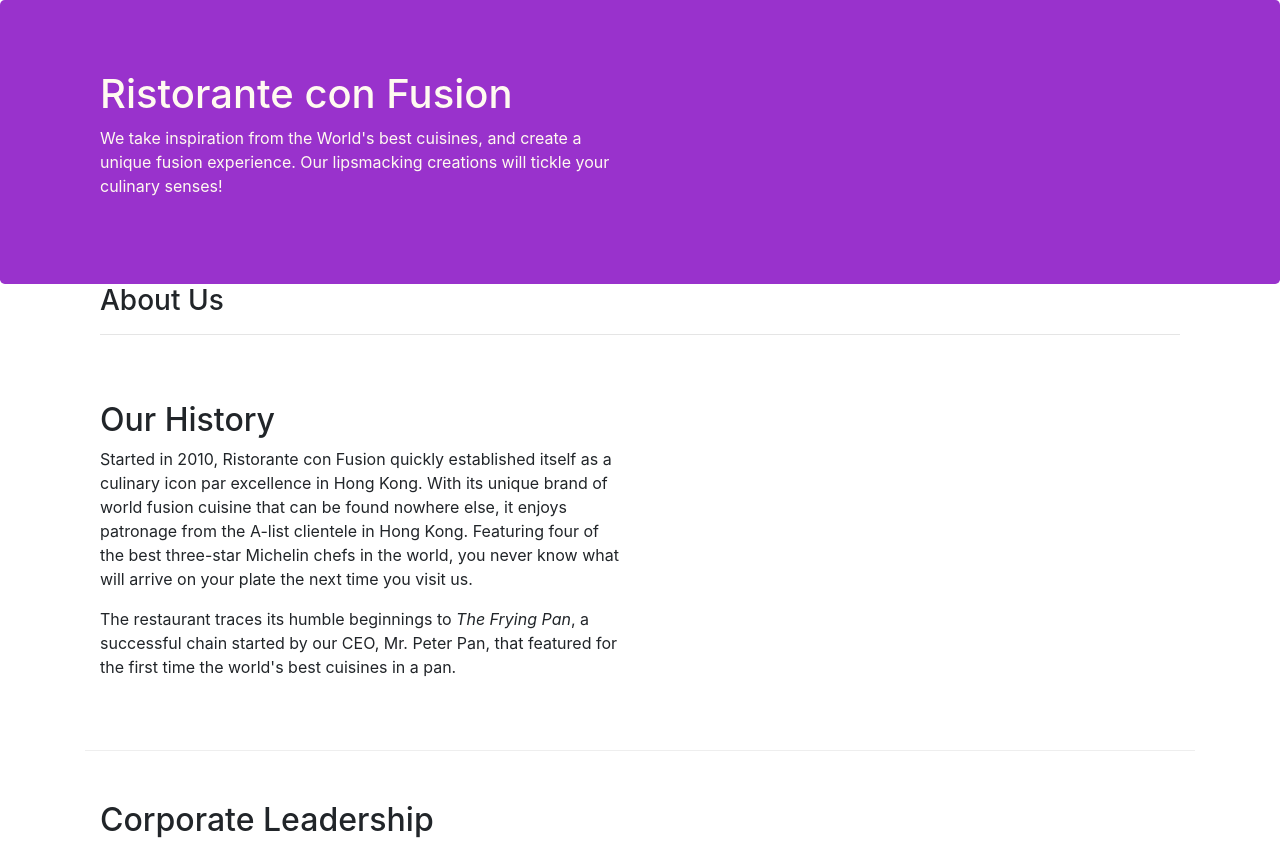
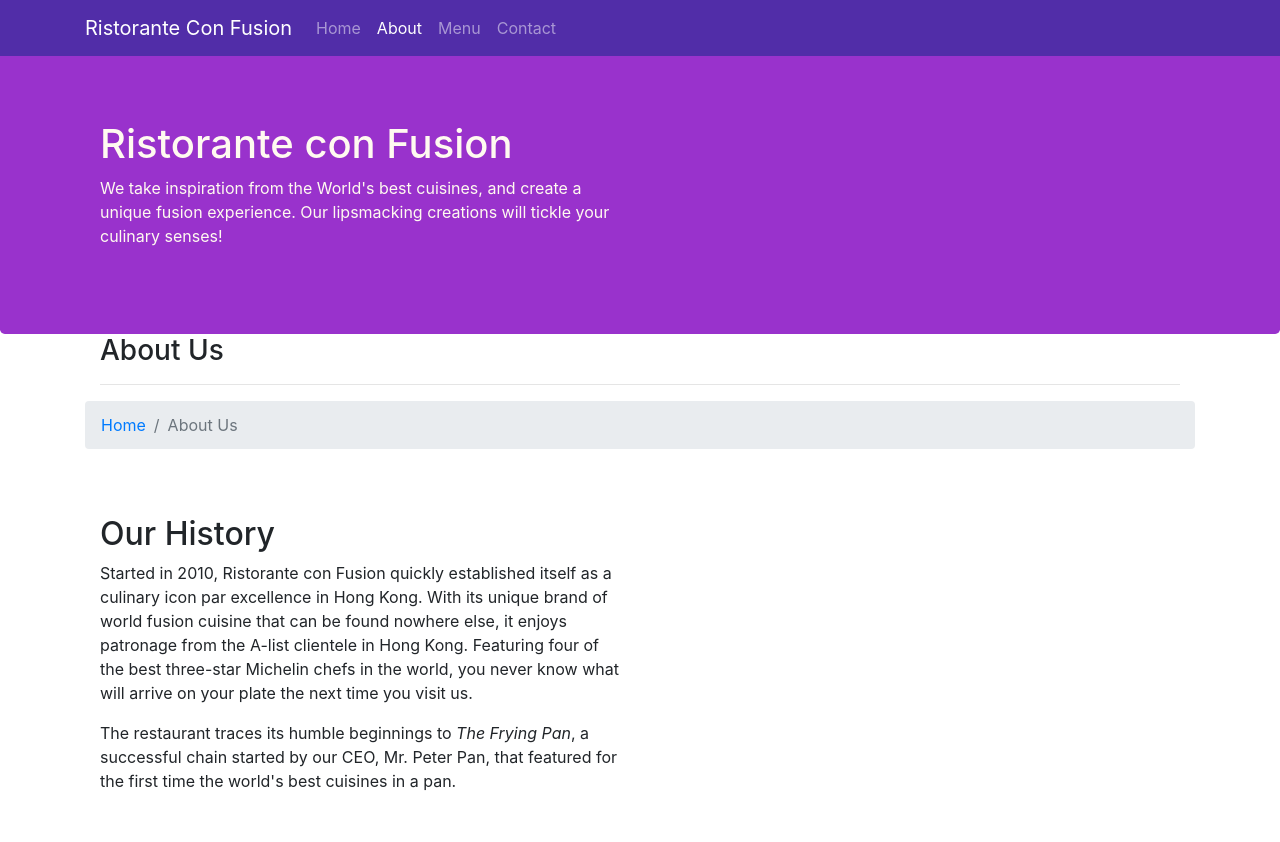
Before and after one commit to Vijayram2521/Bootstrap, a website: page aboutus.html in a window 1280 px wide. Shown: the top 842 px of the page. Drawn offline with nearby package versions, Linux system fonts and the light colour scheme.

Commit message:
Naviagtion and breadcrumbs

```diff
--- a/CSS/styles.css
+++ b/CSS/styles.css
@@ -28,3 +28,12 @@ address{
     margin: 0px;
     color: #000000;
 }
+
+body{
+    padding: 50px 0px 0px 0px;
+    z-index: 0;
+}
+
+.navbar-dark{
+    background-color: #512DA8;
+}
--- a/aboutus.html
+++ b/aboutus.html
@@ -11,7 +11,22 @@
 </head>
 
 <body>
-
+    <nav class="navbar navbar-dark navbar-expand-sm fixed-top">
+        <div class="container">
+           <button class="navbar-toggler" type="button" data-toggle="collapse" data-target="#Navbar">
+               <span class="navbar-toggler-icon"></span>
+           </button>
+            <a class="navbar-brand mr-7" href="./index.html"> Ristorante Con Fusion</a>
+            <div class="collapse navbar-collapse" id="Navbar">
+               <ul class="navbar-nav mr-auto">
+                   <li class="nav-item "><a class="nav-link" href="./index.html">Home</a></li>
+                   <li class="nav-item active"><a class="nav-link" href="#">About</a></li>
+                   <li class="nav-item"><a class="nav-link" href="#">Menu</a></li>
+                   <li class="nav-item"><a class="nav-link" href="#">Contact</a></li>
+               </ul>
+           </div>
+        </div>
+   </nav>
     <header class="jumbotron">
         <div class="container">
             <div class="row row-header">
@@ -31,6 +46,10 @@
                <h3>About Us</h3>
                <hr>
             </div>
+            <ol class="col-12 breadcrumb">
+                <li class="breadcrumb-item"><a href="./index.html">Home</a></li>
+                <li class="breadcrumb-item active">About Us</li>
+            </ol>
         </div>
 
         <div class="row row-content">
@@ -74,7 +93,7 @@
                 <div class="col-4 offset-1 col-sm-2">
                     <h5>Links</h5>
                     <ul class="list-unstyled">
-                        <li><a href="#">Home</a></li>
+                        <li><a href="./index.html">Home</a></li>
                         <li><a href="#">About</a></li>
                         <li><a href="#">Menu</a></li>
                         <li><a href="#">Contact</a></li>
```
Also changed, not shown: index.html (+17 -2 lines), package.json (+4 -3 lines), 1 other file.
